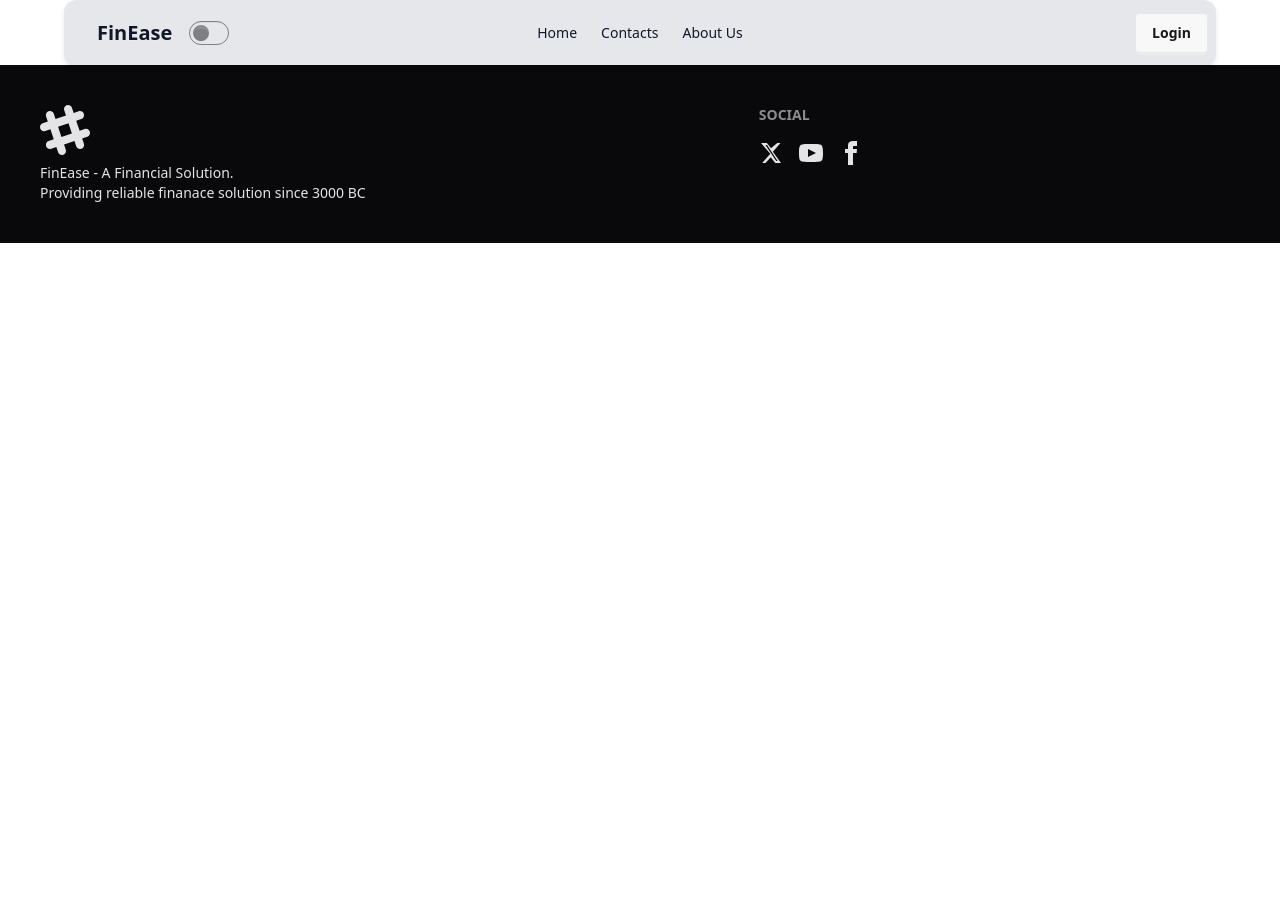
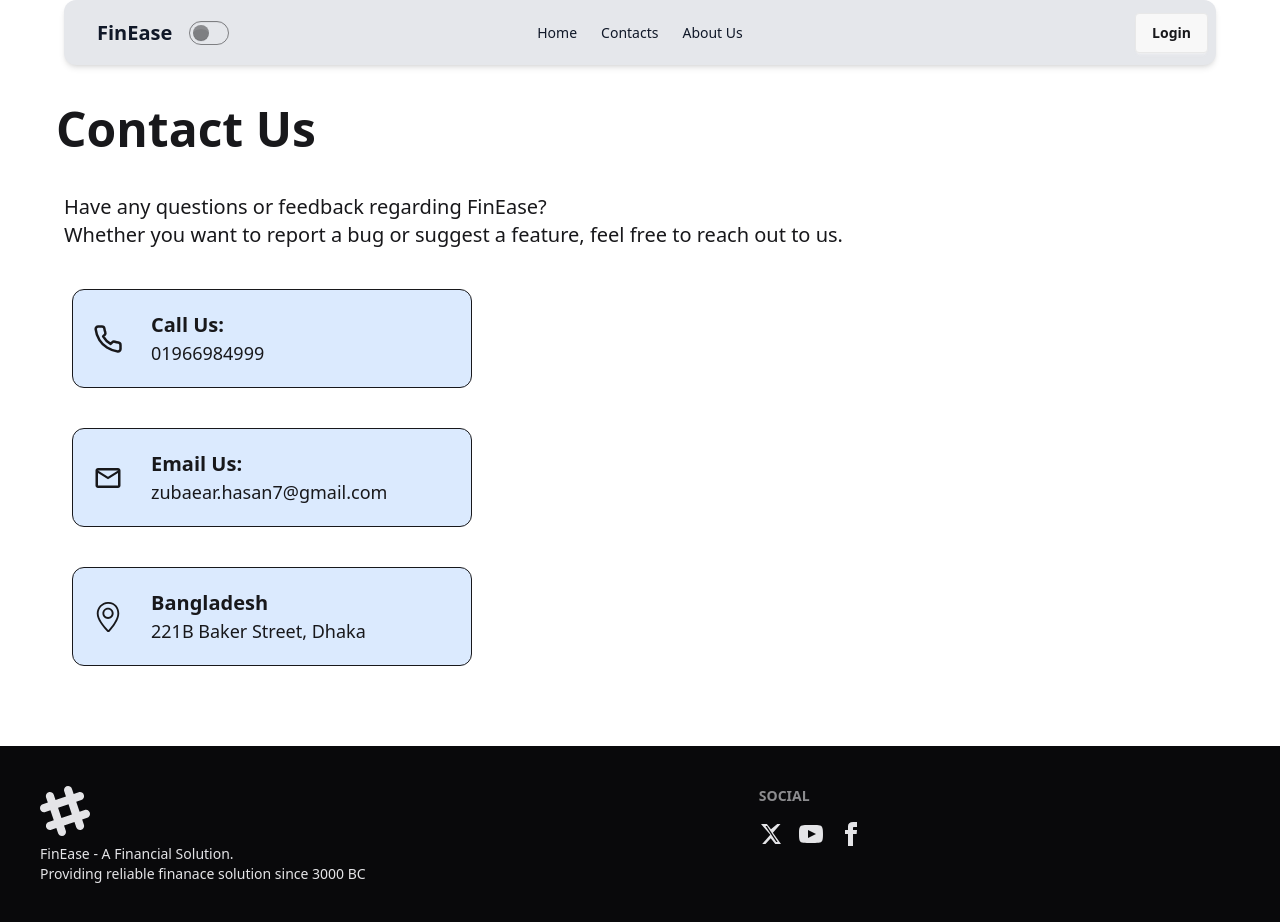
Before and after one commit to Xubaear/Assignment-10-client, a React (Vite) app: page /contact in a window 1280 px wide. Before the commit the page ends 800 px from the top, so only its background shows below. Built offline with nearby package versions, Linux system fonts and the light colour scheme; no server answers.

Commit message:
added about me section

```diff
--- a/package.json
+++ b/package.json
@@ -14,11 +14,13 @@
     "firebase": "^12.5.0",
     "react": "^19.1.1",
     "react-dom": "^19.1.1",
+    "react-icons": "^5.5.0",
     "react-router": "^7.9.5",
     "react-toastify": "^11.0.5",
     "recharts": "^3.4.1",
     "sweetalert": "^2.1.2",
     "sweetalert2": "^11.26.3",
+    "swiper": "^12.0.3",
     "tailwindcss": "^4.1.17"
   },
   "devDependencies": {
--- a/src/Page/Contacts.jsx
+++ b/src/Page/Contacts.jsx
@@ -1,8 +1,50 @@
 import React from 'react';
+import { MdOutlineEmail } from "react-icons/md";
+import { LuPhone } from "react-icons/lu";
+import { SlLocationPin } from "react-icons/sl";
 
 const Contacts = () => {
     return (
         <div>
+            <h2 className='text-5xl font-semibold mt-10 ml-14'>Contact Us</h2>
+
+            <p className='text-xl mt-10 ml-16'>Have any questions or feedback regarding FinEase? <br /> Whether you want to report a bug or suggest a feature, feel free to reach out to us.</p>
+
+            <div className='flex justify-start items-center gap-7 ml-18 mt-10 border  w-100 p-5 rounded-xl bg-blue-100 dark:text-black'>
+
+                <div className='text-[30px] '><LuPhone /></div>
+               <div>
+                 <span className='text-[20px] font-semibold' >Call Us:</span> <br />
+                <span className='text-[18px]'>01966984999</span>
+               </div>
+            </div>
+
+            <div className='flex justify-start items-center gap-7 ml-18 mt-10 border  w-100 p-5 rounded-xl bg-blue-100 dark:text-black'>
+
+                <div className='text-[30px] '>
+                    <MdOutlineEmail />
+                </div>
+
+                <div>
+                    <span className='text-[20px] font-semibold'>Email Us:</span> <br />
+                <span className='text-[18px]'>
+                    zubaear.hasan7@gmail.com</span>
+                </div>
+            </div>
+
+            <div className='flex justify-start items-center gap-7 ml-18 mt-10 my-20 border  w-100 p-5 rounded-xl bg-blue-100 dark:text-black'>
+
+                <div className='text-[30px] '>
+                    <SlLocationPin />
+                </div>
+                <div>
+                    <span className='text-[20px] font-semibold' >Bangladesh</span> <br />
+                <span className='text-[18px]'>
+                    221B Baker Street, Dhaka
+                </span>
+                </div>
+            </div>
+
 
         </div>
     );
```
Also changed, not shown: 1 other file (tests, documents, lock files or other folders).
